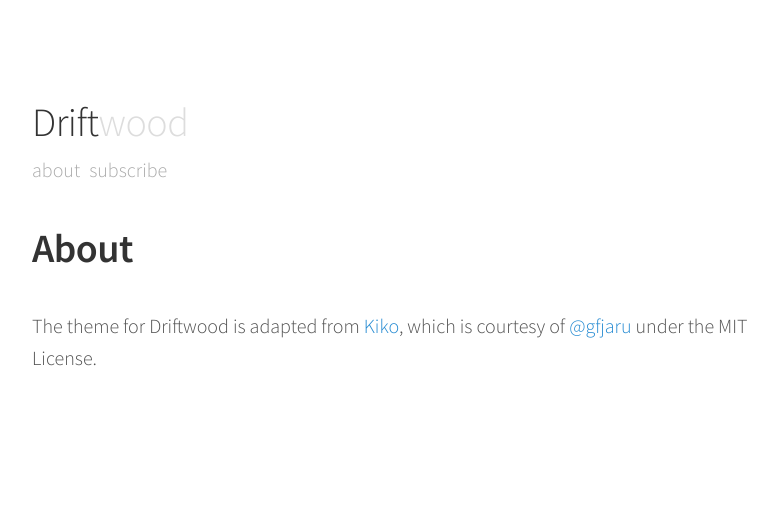
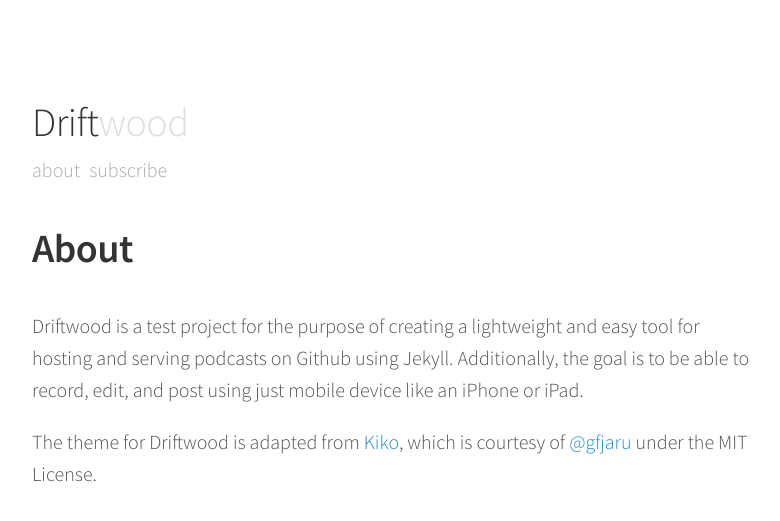
Before and after one commit to LK64076007A/microcast, a Jekyll site: the page built from about.md, in a window 1280 px wide. Shown: the top 521 px of the page, without its empty margins (248-1028 px from the left). Built offline with Jekyll 4.4.1, drawn with Linux system fonts in a browser that asks for light colours; Markdown is read by kramdown in place of the engine named in the settings.

Commit message:
Updated about page

```diff
--- a/about.md
+++ b/about.md
@@ -3,4 +3,6 @@ title: About
 permalink: /about/
 ---
 
+Driftwood is a test project for the purpose of creating a lightweight and easy tool for hosting and serving podcasts on Github using Jekyll. Additionally, the goal is to be able to record, edit, and post using just mobile device like an iPhone or iPad.
+
 The theme for Driftwood is adapted from <a href="http://github.com/gfjaru/Kiko">Kiko</a>, which is courtesy of [@gfjaru](https://twitter.com/gfjaru) under the MIT License.
```
